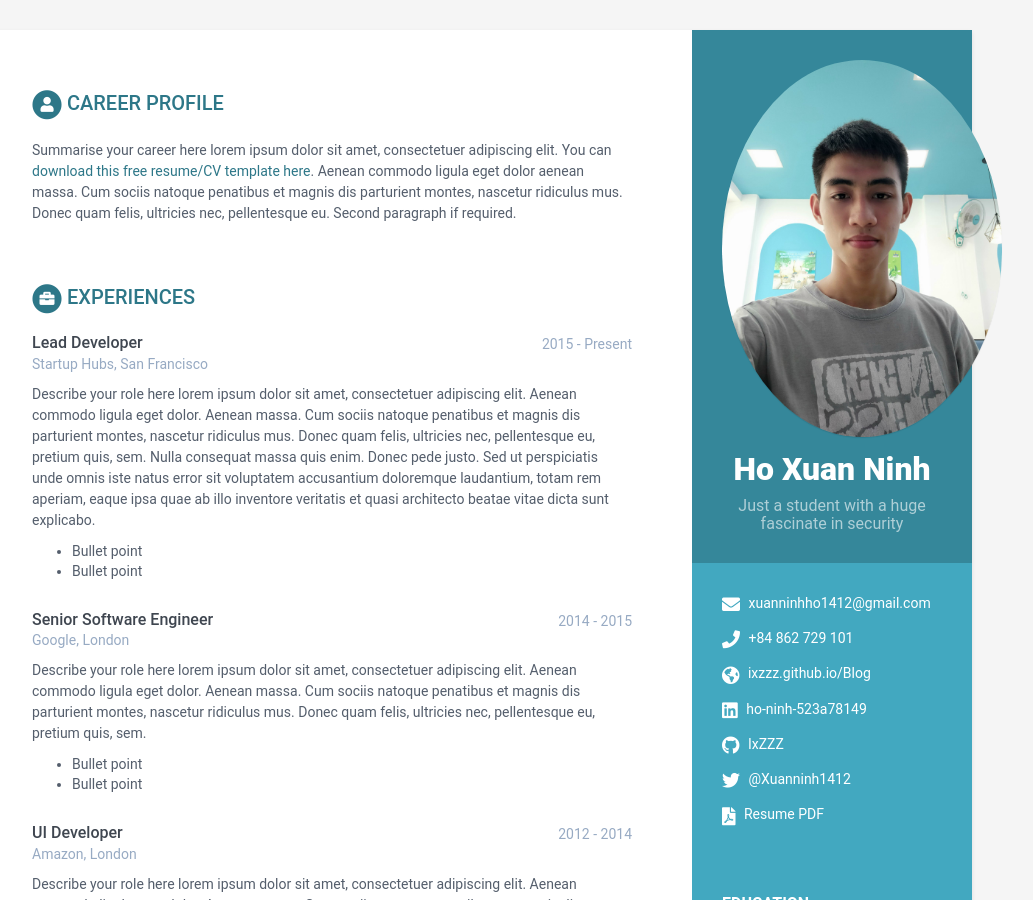
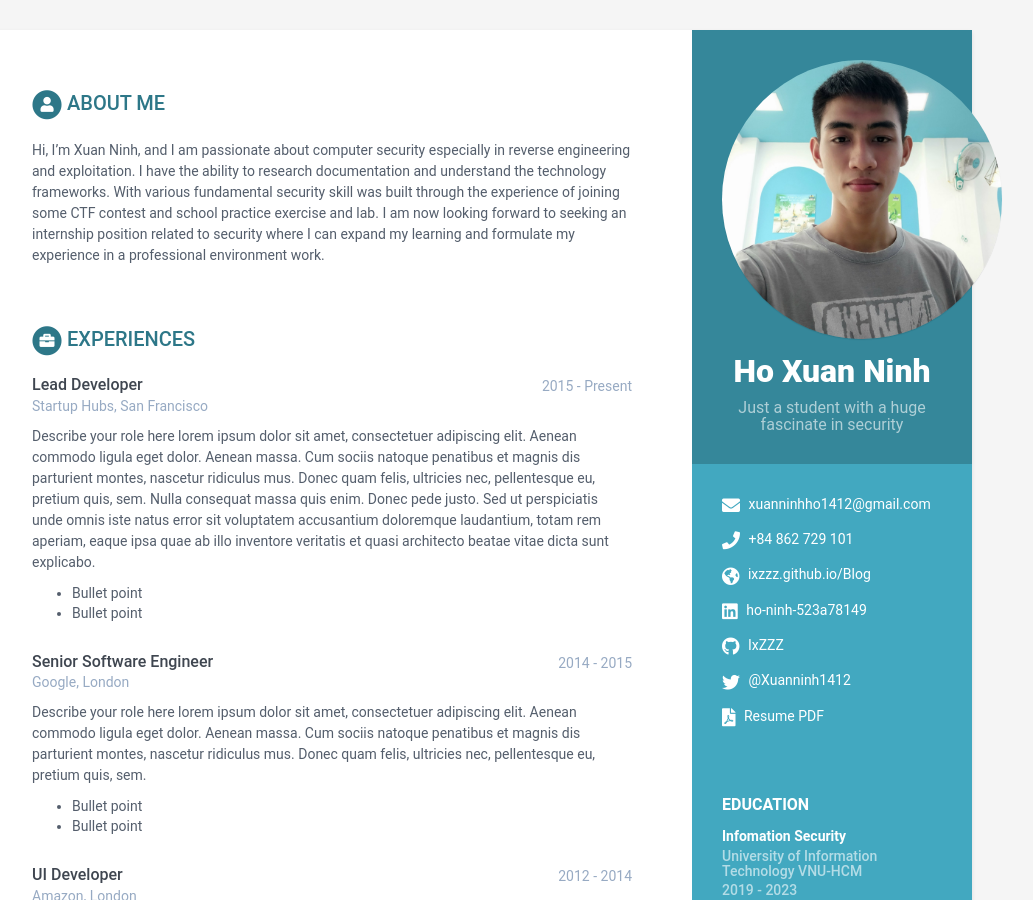
Before and after one commit to IxZZZ/CV, a Jekyll site: the page built from index.html, in a window 1280 px wide and 900 px high. Shown: the whole window, without its empty margins (168-1201 px from the left). Built offline with Jekyll 4.4.1, drawn with Linux system fonts in a browser that asks for light colours.

Commit message:
edi img profile

```diff
--- a/_data/data.yml
+++ b/_data/data.yml
@@ -45,14 +45,10 @@ sidebar:
         link:
 
 career-profile:
-    title: Career Profile
+    title: About me
     summary: |
-      Summarise your career here lorem ipsum dolor sit amet, consectetuer
-      adipiscing elit. You can [download this free resume/CV template here]().
-      Aenean commodo ligula eget dolor aenean massa. Cum sociis natoque
-      penatibus et magnis dis parturient montes, nascetur ridiculus mus.
-      Donec quam felis, ultricies nec, pellentesque eu.
-      Second paragraph if required.
+      Hi, I'm Xuan Ninh, and I am passionate about computer security especially in reverse engineering and exploitation. I have the ability to research documentation and understand the technology frameworks. With various fundamental security skill was built through the experience of joining some CTF contest and school practice exercise and lab. I am now looking forward to seeking an internship position related to security where I can expand my learning and formulate my experience in a professional environment work.
+
 education:
     - degree: Infomation Security
       university: University of Information Technology VNU-HCM
```
Also changed, not shown: assets/images/profile.jpg.
